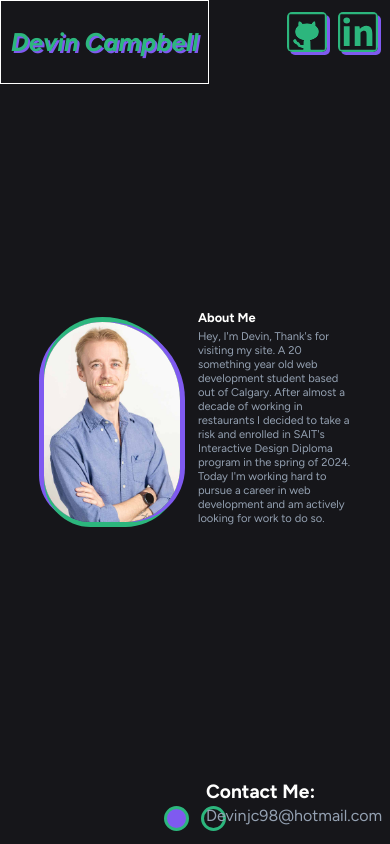
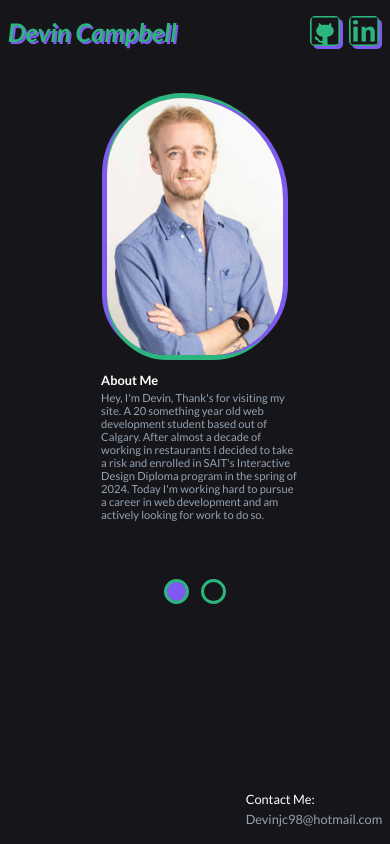
Before and after one commit to DevinJC98/PortfolioV3, a plain HTML site: page index.html in a window 390 px wide. Drawn offline with Linux system fonts and the light colour scheme.

Commit message:
Responsiveness updated

```diff
--- a/index.html
+++ b/index.html
@@ -12,12 +12,28 @@
   <body>
     <header>
       <h1 id="devin">Devin Campbell</h1>
+      <aside>
+        <a>
+          <img
+            src="images/gh-logo.svg"
+            width="100px"
+            height="100px"
+            alt="A stylised version of GitHub's logo"
+          />
+        </a>
+        <a
+          href="https://www.linkedin.com/in/devin-campbell-409742304/"
+          target="_blank"
+        >
+          <img
+            src="images/li-logo.svg"
+            width="100px"
+            height="100px"
+            alt="A stylised version of LinkedIn's logo"
+          />
+        </a>
+      </aside>
     </header>
-
-    <nav>
-      <button id="first" class="buttonOn"></button>
-      <button id="second" class="buttonOff"></button>
-    </nav>
 
     <main id="carousel">
       <article class="sec">
@@ -53,31 +69,16 @@
       </article>
     </main>
 
-    <aside>
-      <a>
-        <img
-          src="images/gh-logo.svg"
-          width="100px"
-          height="100px"
-          alt="A stylised version of GitHub's logo"
-        />
-      </a>
-      <a
-        href="https://www.linkedin.com/in/devin-campbell-409742304/"
-        target="_blank"
-      >
-        <img
-          src="images/li-logo.svg"
-          width="100px"
-          height="100px"
-          alt="A stylised version of LinkedIn's logo"
-        />
-      </a>
-    </aside>
+    <nav>
+      <button id="first" class="buttonOn"></button>
+      <button id="second" class="buttonOff"></button>
+    </nav>
 
     <footer>
-      <h2>Contact Me:</h2>
-      <p>Devinjc98@hotmail.com</p>
+      <div>
+        <label>Contact Me:</label>
+        <p>Devinjc98@hotmail.com</p>
+      </div>
     </footer>
 
     <script src="sriptypoo.js"></script>
--- a/styles.css
+++ b/styles.css
@@ -1,3 +1,4 @@
+@import url("https://fonts.googleapis.com/css2?family=Lato:ital,wght@0,100;0,300;0,400;0,700;0,900;1,100;1,300;1,400;1,700;1,900&display=swap");
 @import url("https://fonts.googleapis.com/css2?family=Figtree:ital,wght@0,300..900;1,300..900&display=swap");
 
 * {
@@ -6,35 +7,29 @@
 
 body {
   margin: 0;
-  font-family: "Figtree", Helvetica, sans-serif;
+  font-family: "Lato", Helvetica, sans-serif;
   background-color: #16161a;
-  position: absolute;
-  animation-name: fade-in-top;
+  animation-name: fade-in;
   animation-duration: 2s;
   animation-iteration-count: 1;
-  animation-timing-function: linear;
+  animation-timing-function: ease-in;
 }
 
 header {
   display: flex;
+  justify-content: space-between;
   align-items: center;
-  position: absolute;
-  top: 0;
-  left: 0;
-  height: 15%;
-  padding: 2.5%;
   font-size: 1.5rem;
   color: #2cb67d;
   text-shadow: 2px 2px #7f5af0;
   font-style: italic;
   font-weight: 900;
   border: 0px solid white;
+  padding-left: 2%;
 }
 
 nav {
   display: flex;
-  position: absolute;
-  bottom: 0;
   width: 100%;
   padding: 2%;
   justify-content: center;
@@ -66,7 +61,6 @@ nav button:hover {
 main {
   display: flex;
   overflow: hidden;
-  height: 100vh;
   width: 100vw;
   border: 0px solid white;
   align-items: center;
@@ -78,7 +72,6 @@ article {
   justify-content: center;
   align-items: center;
   border: 0px solid white;
-  margin: 0;
   min-width: 100%;
 }
 
@@ -86,6 +79,7 @@ article img {
   grid-area: "pic";
   border-radius: 25px;
   width: 20%;
+  height: auto;
   margin: 2%;
   border-radius: 125px 125px 100px 100px;
   border: 0px solid black;
@@ -114,15 +108,10 @@ article p {
 }
 
 aside {
-  position: absolute;
-  top: 0;
-  right: 0;
   padding: 2.5%;
-  width: 25vw;
-  height: 15%;
   display: flex;
   justify-content: flex-end;
-  border: 0px solid white;
+  border: px solid white;
 }
 aside img {
   border: 0px solid #2cb67d;
@@ -142,7 +131,8 @@ aside img:hover {
   box-shadow: 0px 0px 15px #7f5af0;
 }
 footer {
-  display: block;
+  display: flex;
+  justify-content: flex-end;
   position: absolute;
   bottom: 0;
   right: 0;
@@ -150,6 +140,9 @@ footer {
   padding: 2%;
   font-size: 0.8rem;
   line-height: 0.5rem;
+}
+footer h1 {
+  font-size: 1rem;
 }
 footer p {
   color: #94a1b2;
@@ -172,27 +165,29 @@ footer p {
   }
 }
 
-@keyframes fade-in-top {
+@keyframes fade-in {
   0% {
     opacity: 0;
-    transform: translateY(-50px);
   }
-  35% {
-    transform: translateY(0px);
-  }
+
   100% {
     opacity: 100;
   }
 }
 
+@media screen and(max-width: 1024) {
+  main {
+    margin: 5% 2% 5% 2%;
+  }
+}
+
 @media screen and (max-width: 768px) {
-  header {
-    font-size: 1.2rem;
-    height: 10%;
-    border: 1px solid white;
+  article {
+    margin: 2% 0 2% 0;
   }
+
   article img {
-    width: 35%;
+    width: 30%;
   }
   article h2 {
     font-size: 1.2rem;
@@ -211,11 +206,33 @@ footer p {
     width: 25px;
     height: 25px;
   }
+  footer {
+    position: static;
+    padding: 2%;
+    font-size: 0.8rem;
+  }
 }
 
 @media screen and (max-width: 480px) {
   header {
     font-size: 0.8rem;
+  }
+  main {
+    padding: 5%;
+  }
+  #textHolder {
+    padding: 2%;
+    max-width: 60%;
+  }
+  aside img {
+    width: 30px;
+  }
+  article {
+    flex-direction: column;
+  }
+  article img {
+    width: 50%;
+    margin: 2%;
   }
   article h2 {
     font-size: 0.8rem;
@@ -223,4 +240,13 @@ footer p {
   article p {
     font-size: 0.7rem;
   }
+  footer {
+    position: fixed;
+  }
+  footer h2 {
+    font-size: 1rem;
+  }
+  footer p {
+    font-size: 0.8rem;
+  }
 }
```
